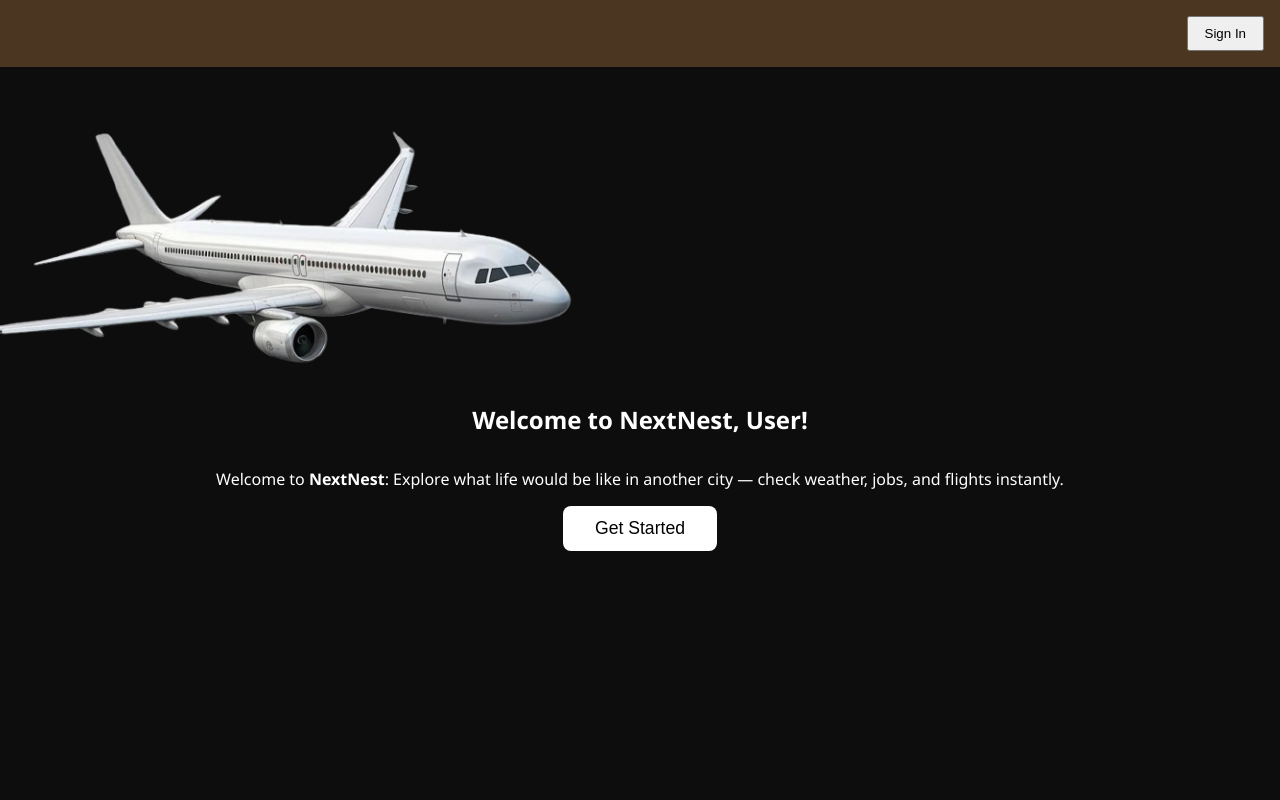
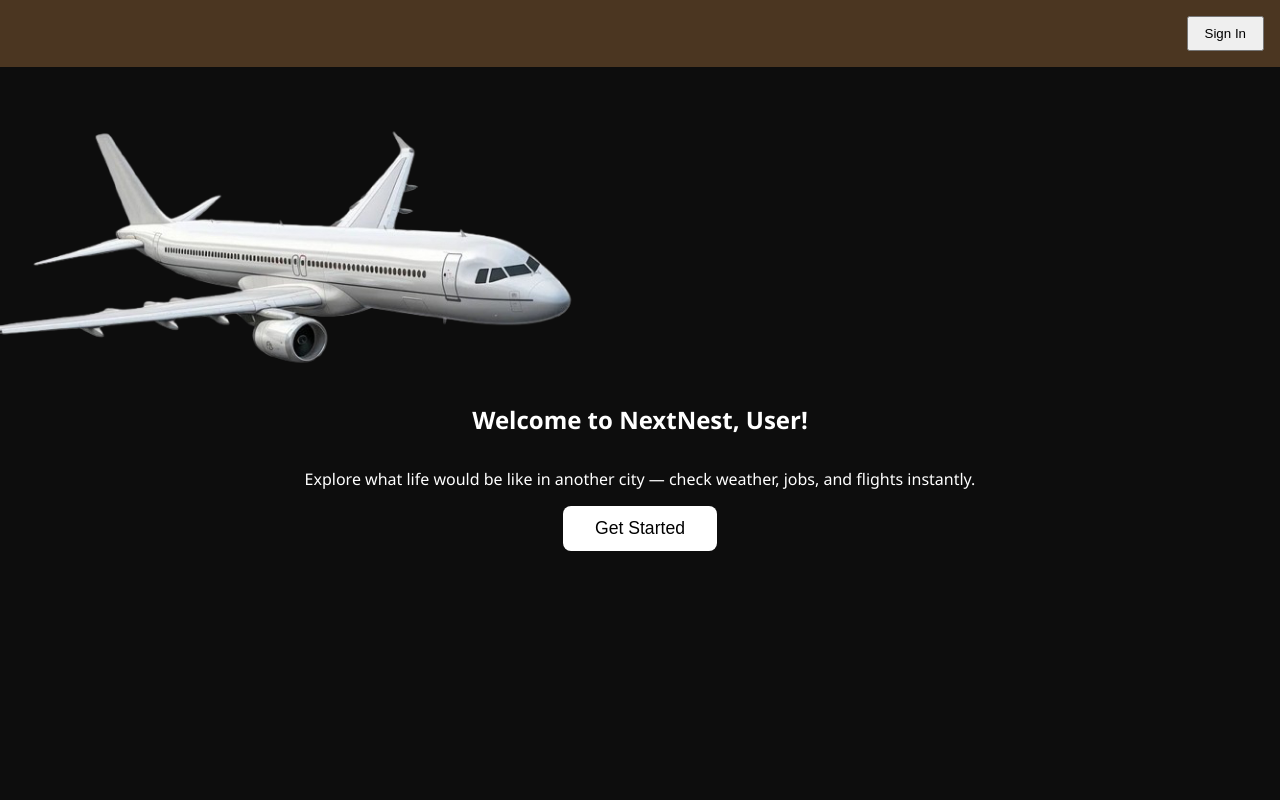
Before and after one commit to adamabdul-hakim/NextNest, a React (Vite) app in the folder frontend/: page / in a window 1280 px wide. Shown: the top 800 px of the page. Built offline with nearby package versions, Linux system fonts and the light colour scheme; no server answers.

Commit message:
refactor welcome message

```diff
--- a/frontend/src/pages/Home.jsx
+++ b/frontend/src/pages/Home.jsx
@@ -55,8 +55,8 @@ export default function Home() {
           Welcome to NextNest, <span>{username}</span>!
         </h2>
         <p className="fade-in fade-in-delay">
-          Welcome to <strong>NextNest</strong>: Explore what life would be like
-          in another city — check weather, jobs, and flights instantly.
+          Explore what life would be like in another city — check weather, jobs,
+          and flights instantly.
         </p>
         <button
           className="start-button fade-in fade-in-delay"
```
